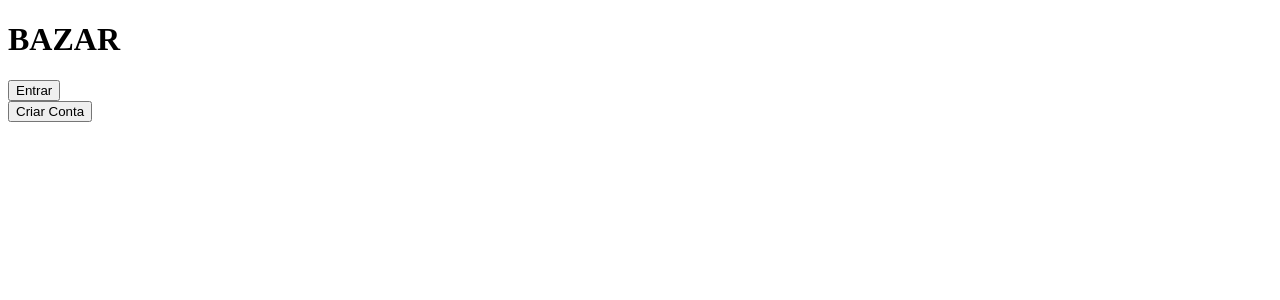
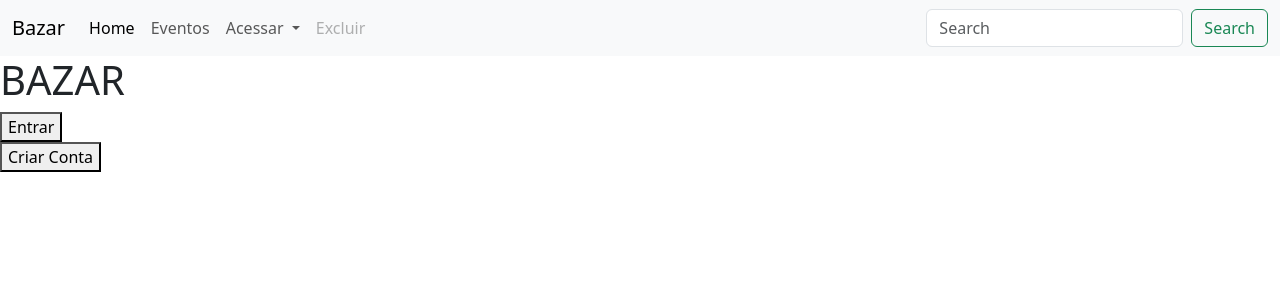
Before and after one commit to Felipe-CF/pythonanywhere---dsweb, a Django app: page /bazar/ in a window 1280 px wide. Shown: the top 300 px of the page. Run offline with Django 4.2, Linux system fonts and the light colour scheme.

Commit message:
navbar no index

```diff
--- a/mysite/bazar/templates/bazar_index.html
+++ b/mysite/bazar/templates/bazar_index.html
@@ -6,10 +6,54 @@
 <head>
     <meta charset="UTF-8">
     <meta name="viewport" content="width=device-width, initial-scale=1.0">
+
+    <link href="https://cdn.jsdelivr.net/npm/bootstrap@5.3.3/dist/css/bootstrap.min.css" rel="stylesheet" integrity="sha384-QWTKZyjpPEjISv5WaRU9OFeRpok6YctnYmDr5pNlyT2bRjXh0JMhjY6hW+ALEwIH" crossorigin="anonymous">
+
+    <script src="https://cdn.jsdelivr.net/npm/bootstrap@5.3.3/dist/js/bootstrap.bundle.min.js" integrity="sha384-YvpcrYf0tY3lHB60NNkmXc5s9fDVZLESaAA55NDzOxhy9GkcIdslK1eN7N6jIeHz" crossorigin="anonymous">
+    </script>
+
     <title>Bazar</title>
+
 </head>
 
 <body>
+    <nav class="navbar navbar-expand-lg bg-body-tertiary">
+        <div class="container-fluid">
+          <a class="navbar-brand" href="#">Bazar</a>
+          <button class="navbar-toggler" type="button" data-bs-toggle="collapse" data-bs-target="#navbarSupportedContent" aria-controls="navbarSupportedContent" aria-expanded="false" aria-label="Toggle navigation">
+            <span class="navbar-toggler-icon"></span>
+          </button>
+          <div class="collapse navbar-collapse" id="navbarSupportedContent">
+            <ul class="navbar-nav me-auto mb-2 mb-lg-0">
+              <li class="nav-item">
+                <a class="nav-link active" aria-current="page" href="#">Home</a>
+              </li>
+              <li class="nav-item">
+                <a class="nav-link" href="#">Eventos</a>
+              </li>
+              <li class="nav-item dropdown">
+                <a class="nav-link dropdown-toggle" href="#" role="button" data-bs-toggle="dropdown" aria-expanded="false">
+                  Acessar
+                </a>
+                <ul class="dropdown-menu">
+                  <li><a class="dropdown-item" href="#">Alterar perfil</a></li>
+                  <li><a class="dropdown-item" href="#">Cadastrar evento</a></li>
+                  <li><hr class="dropdown-divider"></li>
+                  <li><a class="dropdown-item" href="#">Cadastrar item</a></li>
+                </ul>
+              </li>
+              <li class="nav-item">
+                <a class="nav-link disabled" aria-disabled="true">Excluir</a>
+              </li>
+            </ul>
+            <form class="d-flex" role="search">
+              <input class="form-control me-2" type="search" placeholder="Search" aria-label="Search">
+              <button class="btn btn-outline-success" type="submit">Search</button>
+            </form>
+          </div>
+        </div>
+      </nav>
+
     <h1>BAZAR</h1>
 
     {% if request.user.is_authenticated %}
@@ -34,6 +78,9 @@
     {% endif %}
 
 
+    <!-- eventos cadastrados -->
+
+
 </body>
 
 
```
